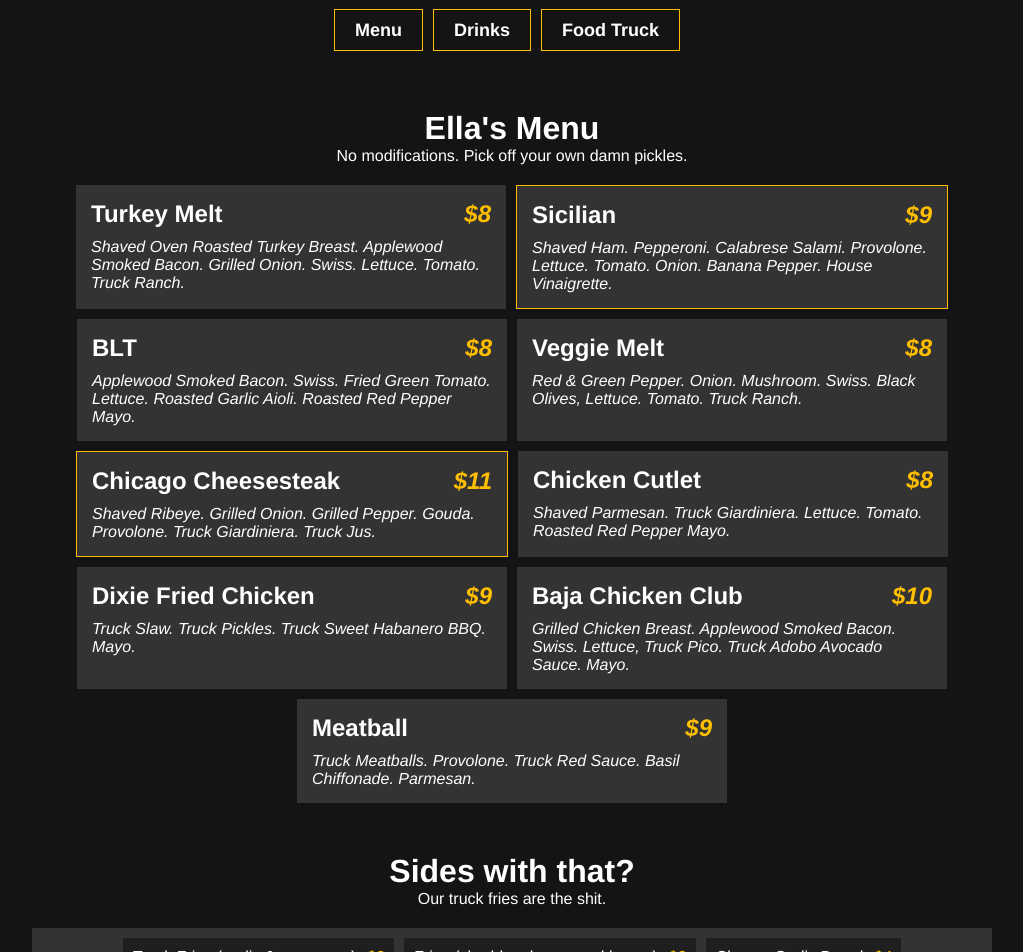
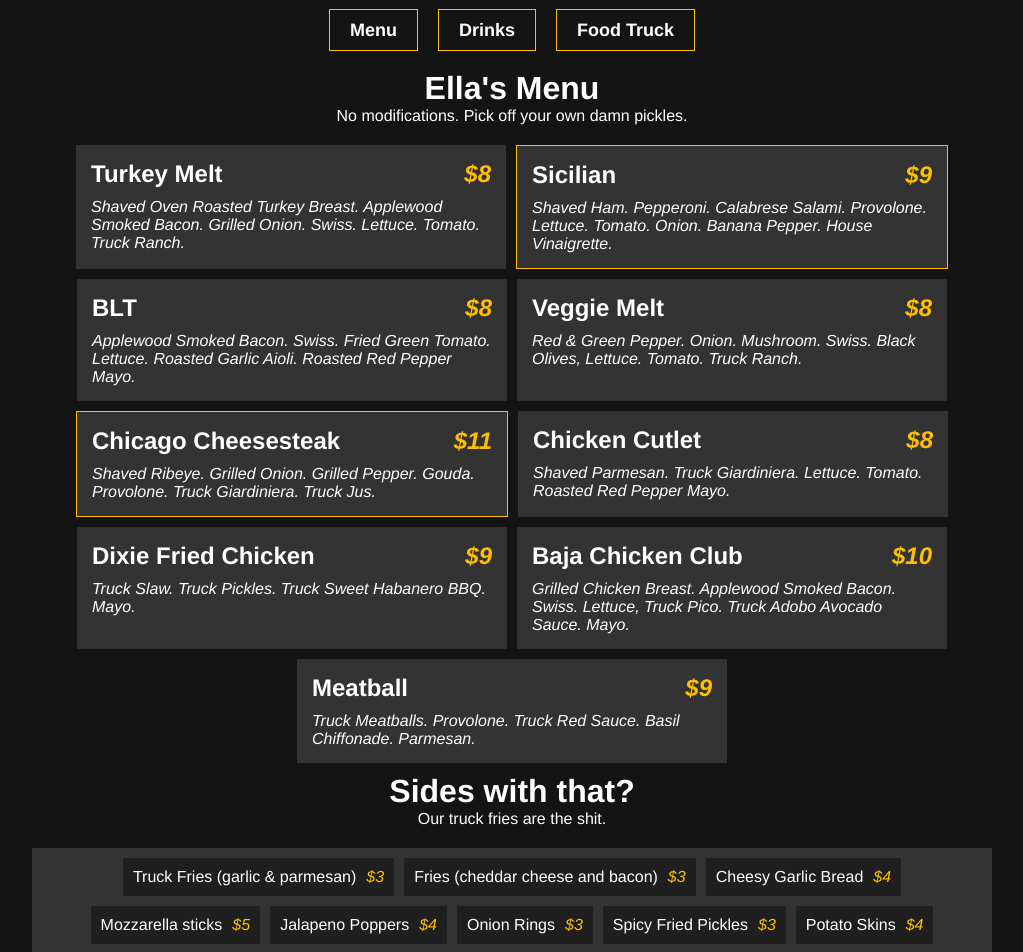
Before and after one commit to AlexWestIsBest/ellas, a React (Create React App) app: page / in a window 1280 px wide. Shown: the top 952 px of the page, without its empty margins (128-1151 px from the left). Built offline with nearby package versions, Linux system fonts and the light colour scheme.

Commit message:
Centers header bar buttons

```diff
--- a/src/Body/Menu.css
+++ b/src/Body/Menu.css
@@ -1,7 +1,7 @@
 /* Menu.css */
 
 h1 {
-    margin-top: 50px;
+    margin-top: 10px;
 }
 
 p {
--- a/src/HeaderStuff/Header.css
+++ b/src/HeaderStuff/Header.css
@@ -4,7 +4,7 @@
     /* background-color: gray; */
     height: 60px;
     display: flex;
-    justify-content: center;
+    justify-content: space-evenly;
     align-items: center;
 }
 
@@ -30,7 +30,7 @@
   font-size: large;
   font-weight: 900;
   padding: 10px 20px;
-  margin-right: 10px;
+  margin: 10px;
   cursor: pointer;
   transition: 0.3s;
   border: 1px solid rgb(255, 191, 0);
```
